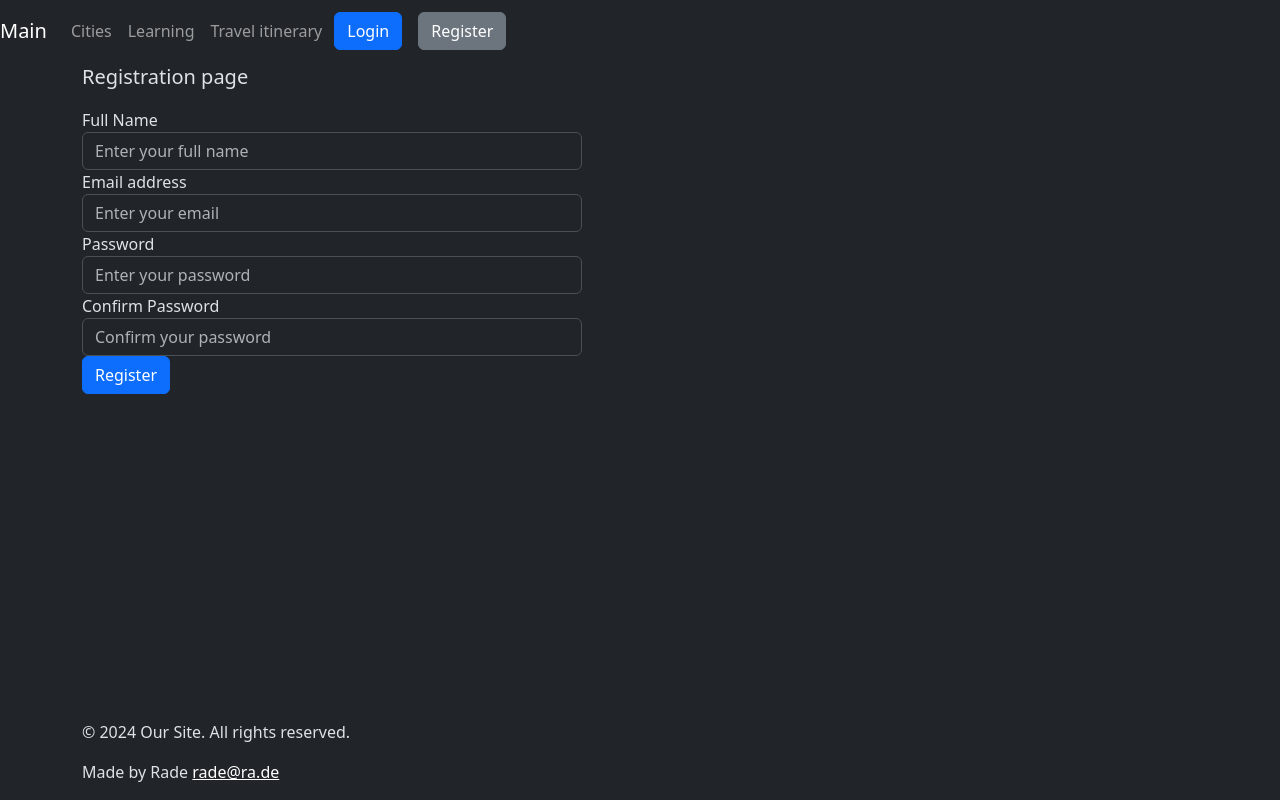
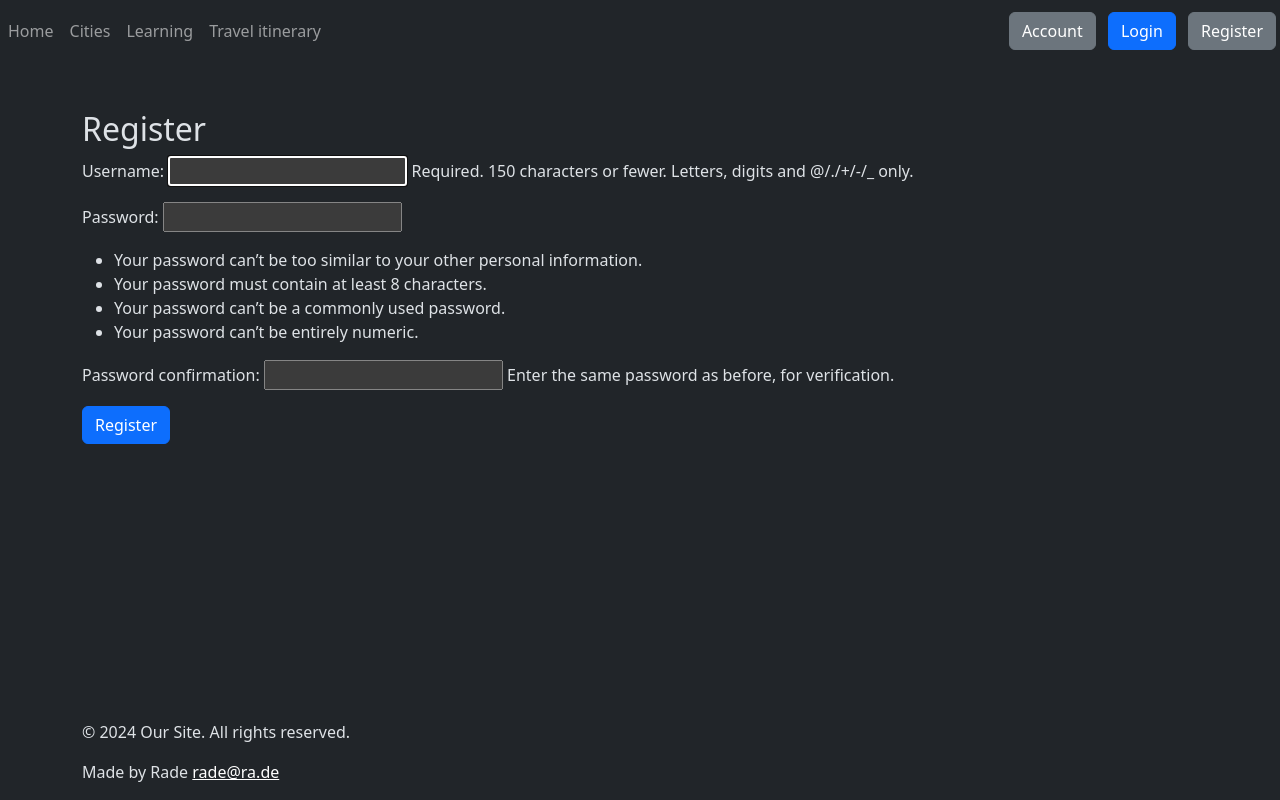
Before and after one commit to RadeHell/BlogisekJPN, a Django app: page /Registration in a window 1280 px wide. Run offline with Django 5.2, Linux system fonts and the light colour scheme; some libraries are stand-ins or nearby versions.

Commit message:
Changes of city and cities layout also month city from DB

```diff
--- a/Blog/templates/Cities.html
+++ b/Blog/templates/Cities.html
@@ -8,8 +8,9 @@
         <!-- Loop through each city in the cities context variable -->
         {% for city in cities %}
         <div class="col-md-6 mb-3">
-            <div class="card">
+            <div class="card city-card">
                 <div class="card-body">
+                    <img src="{{ city.image_url }}" class="card-img" alt="{{ city.name }}">
                     <h5 class="card-title">
                         <a href="{% url 'CityTemp' city.id %}">{{ city.name }}</a> <!-- Use the city ID to generate a dynamic URL -->
                     </h5>
@@ -20,6 +21,7 @@
         {% endfor %}
     </div>
 </div>
+
 
 
 
--- a/Blog/templates/CityTemp.html
+++ b/Blog/templates/CityTemp.html
@@ -6,8 +6,9 @@
     <div class="container my-5">
         <div class="row justify-content-center">
             <div class="col-12">
-                <h2 class="card-title">{{ city.name }}</h2>
+
                 <div class="card big-city-card">
+                    <h2 class="card-title">{{ city.name }}</h2>
                     <img src="{{ city.image_url }}" alt="{{ city.name }}" class="img-fluid">
                     <div class="card-body">
                         <p class="card-text">{{ city.description }}</p>
--- a/Blog/templates/Navbar.html
+++ b/Blog/templates/Navbar.html
@@ -1,31 +1,31 @@
 
     <nav class="navbar navbar-expand-lg navbar-dark bg-dark">
 
-
+      <!--
         <a class="navbar-brand" href="{% url 'Main' %}">Main</a>
           <button class="navbar-toggler" type="button" data-toggle="collapse" data-target="#navbarSupportedContent" aria-controls="navbarSupportedContent" aria-expanded="false" aria-label="Toggle navigation">
             <span class="navbar-toggler-icon"></span>
           </button>
-
+        -->
           <div class="collapse navbar-collapse" id="navbarSupportedContent">
             <ul class="navbar-nav mr-auto">
 
 
-               <li class="nav-item active">
-                <a class="nav-link" href="{% url 'cities_list' %}">Cities </a> <!--  <span class="sr-only">(current)</span>-->
+              <!-- <li class="nav-item active">
+                <a class="nav-link" href="{% url 'cities_list' %}">Cities </a> <
               </li>
+-->
 
 
 
 
-              {% comment "" %}
               <li class="nav-item">
-             <a class="nav-link" href="{% url 'Home' %}">HomePage</a>
+             <a class="nav-link" href="{% url 'Main' %}">Home</a>
               </li>
               <li class="nav-item">
-                <a class="nav-link" href="{% url 'About' %}">AboutPage</a>
+                <a class="nav-link" href="{% url 'cities_list' %}">Cities</a>
               </li>
-              {% endcomment %}
+
               <li class="nav-item">
                 <a class="nav-link" href="{% url 'Learn' %}">Learning</a>
               </li>
@@ -38,14 +38,11 @@
            </ul>
 
 
-
-           <form class="col float-end">
-
-            <a class="btn btn-primary btn-md me-md-2 m-1" href="{% url 'Login' %}">Login</a>
-
-            <a class="btn btn-secondary btn-md m-1"  href="{% url 'Registration' %}">Register</a>
-            </form>
-
+            <div class="ms-auto">
+              <a class="btn btn-secondary btn-md m-1" href="{% url 'Account' %}">Account</a>
+              <a class="btn btn-primary btn-md m-1" href="{% url 'Login' %}">Login</a>
+              <a class="btn btn-secondary btn-md m-1" href="{% url 'Registration' %}">Register</a>
+          </div>
 
 
           </div>
--- a/Blog/templates/Registration.html
+++ b/Blog/templates/Registration.html
@@ -2,29 +2,16 @@
 
 {% block content %}
 
+<section class="content2">
 
-
-
-<div class="container form-container content2">
-    <p class="lead"> Registration page</p>
-    <form class="w-100" style="max-width: 500px;">
-        <div class="form-group">
-            <label for="name">Full Name</label>
-            <input type="text" class="form-control" id="name" placeholder="Enter your full name" required>
-        </div>
-        <div class="form-group">
-            <label for="email">Email address</label>
-            <input type="email" class="form-control" id="email" placeholder="Enter your email" required>
-        </div>
-        <div class="form-group">
-            <label for="password">Password</label>
-            <input type="password" class="form-control" id="password" placeholder="Enter your password" required>
-        </div>
-        <div class="form-group">
-            <label for="confirmPassword">Confirm Password</label>
-            <input type="password" class="form-control" id="confirmPassword" placeholder="Confirm your password" required>
-        </div>
+<div class="container  mt-5">
+    <h2>Register</h2>
+    <form method="post">
+        {% csrf_token %}
+        {{ form.as_p }}
         <button type="submit" class="btn btn-primary">Register</button>
     </form>
 </div>
+
+</section>
 {% endblock %}
--- a/Blog/urls.py
+++ b/Blog/urls.py
@@ -5,7 +5,7 @@ from . import views
 
 
 urlpatterns = [
-    path('', Main , name='Main'),
+    path('', city_popular , name='Main'),
     path('Cities/<int:cities_id>/', views.CityTemp, name='CityTemp'),
    # path("Cities", CitiesPage, name="Cities"),
     path('cities/', views.cities_list, name='cities_list'),  # List of cities
@@ -15,5 +15,7 @@ urlpatterns = [
     path("TravelOrders", TravelOrders, name="TravelOrders"),
     path("Registration", Registration, name="Registration"),
     path("Login", Login, name="Login"),
+    path('logout', Logout_View, name='Logout'),
+    path('Account', Account, name='Account'),
 
 ]
--- a/Blog/views.py
+++ b/Blog/views.py
@@ -5,9 +5,22 @@
 from .models import Cities
 from django.shortcuts import render, get_object_or_404
 
+
+from django.contrib.auth import logout
+from django.shortcuts import redirect
+from django.contrib.auth.forms import AuthenticationForm
+from django.contrib.auth import login
+from django.contrib.auth.forms import UserCreationForm
+from django.contrib.auth import login
+
 def cities_list(request):
     cities = Cities.objects.all()  # Fetch all cities from the database
     return render(request, 'Cities.html', {'cities': cities})
+
+
+def city_popular(request):
+    city = Cities.objects.first()
+    return render(request, 'Home.html', {'city': city})
 
 def city_detail(request, id):
     city = get_object_or_404(Cities, id=id)
@@ -29,11 +42,12 @@
 #  return render(request, 'Cities.html', {'cities': cities})
 
 
+def Account(request):
+    return render(request, 'account.html')
 
-
-def Main(request):
-  template = loader.get_template('Home.html')
-  return HttpResponse(template.render())
+#def Main(request):
+#  template = loader.get_template('Home.html')
+#  return HttpResponse(template.render())
 
 
 
@@ -50,10 +64,42 @@
   template = loader.get_template('TravelOrders.html')
   return HttpResponse(template.render())
 
+
+
+def Logout_View(request):
+  logout(request)
+  return redirect('Main')  # Redirect to home after logout
+
 def Registration(request):
-  template = loader.get_template('Registration.html')
-  return HttpResponse(template.render())
+    if request.method == 'POST':
+        form = UserCreationForm(request.POST)
+        if form.is_valid():
+            user = form.save()
+            login(request, user)
+            return redirect('Main')  # Redirect to home after successful registration
+    else:
+        form = UserCreationForm()
+    return render(request, 'Registration.html', {'form': form})
+
+
+
+
+#def Registration(request):
+#  template = loader.get_template('Registration.html')
+#  return HttpResponse(template.render())
+
+#def Login(request):
+#  template = loader.get_template('Login.html')
+#  return HttpResponse(template.render())
+
 
 def Login(request):
-  template = loader.get_template('Login.html')
-  return HttpResponse(template.render())
+  if request.method == 'POST':
+      form = AuthenticationForm(request, data=request.POST)
+      if form.is_valid():
+          user = form.get_user()
+          login(request, user)
+          return redirect('Account')  # Redirect to home after successful login
+  else:
+      form = AuthenticationForm()
+  return render(request, 'Login.html', {'form': form})
```
Also changed, not shown: Blog/models.py (+24 -0 lines), Blog/templates/Account.html (added, +42 -0 lines), Blog/templates/Home.html (+34 -5 lines), Blog/templates/Login.html (+9 -11 lines), Blog/migrations/0004_profile.py (added), db.sqlite3.
